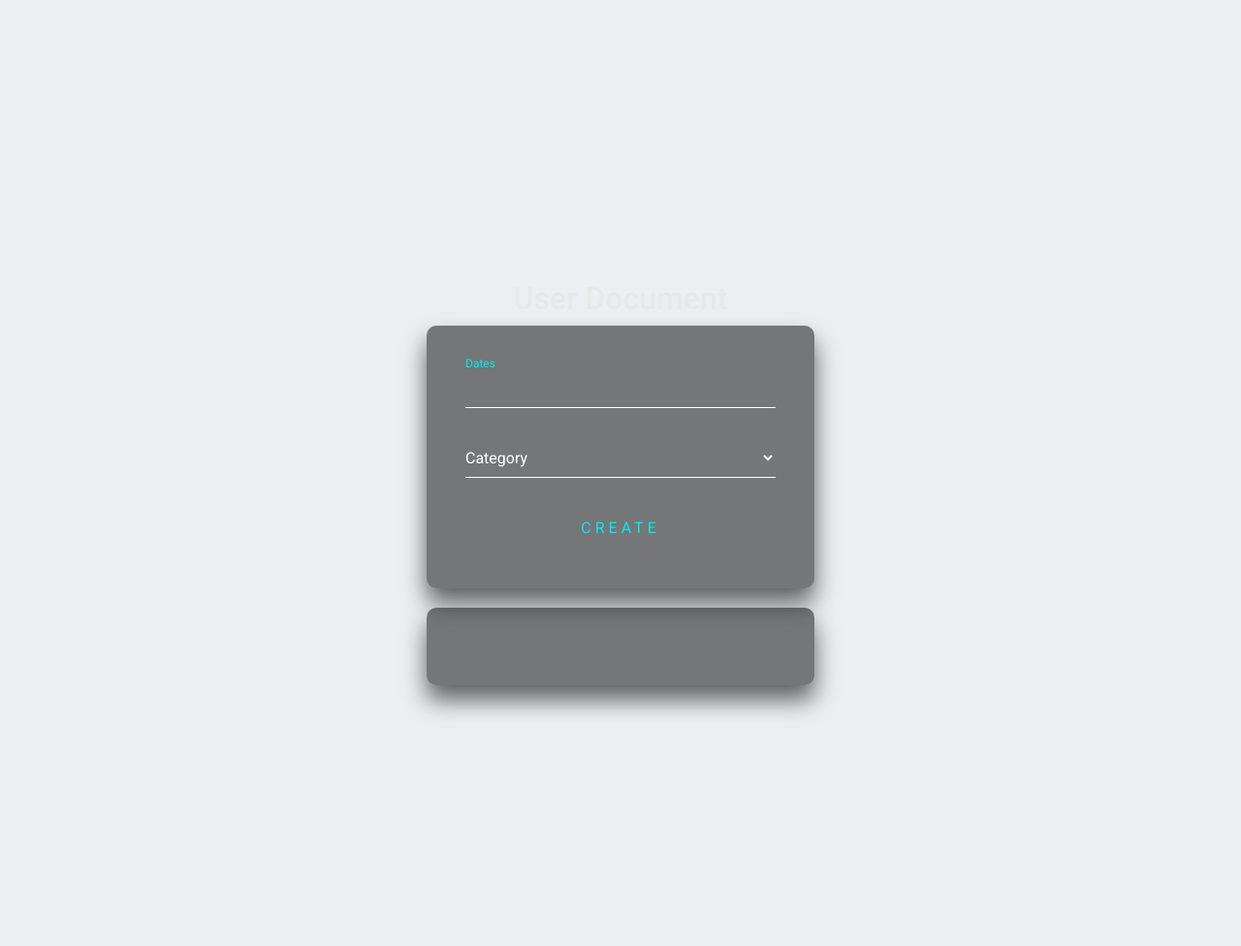
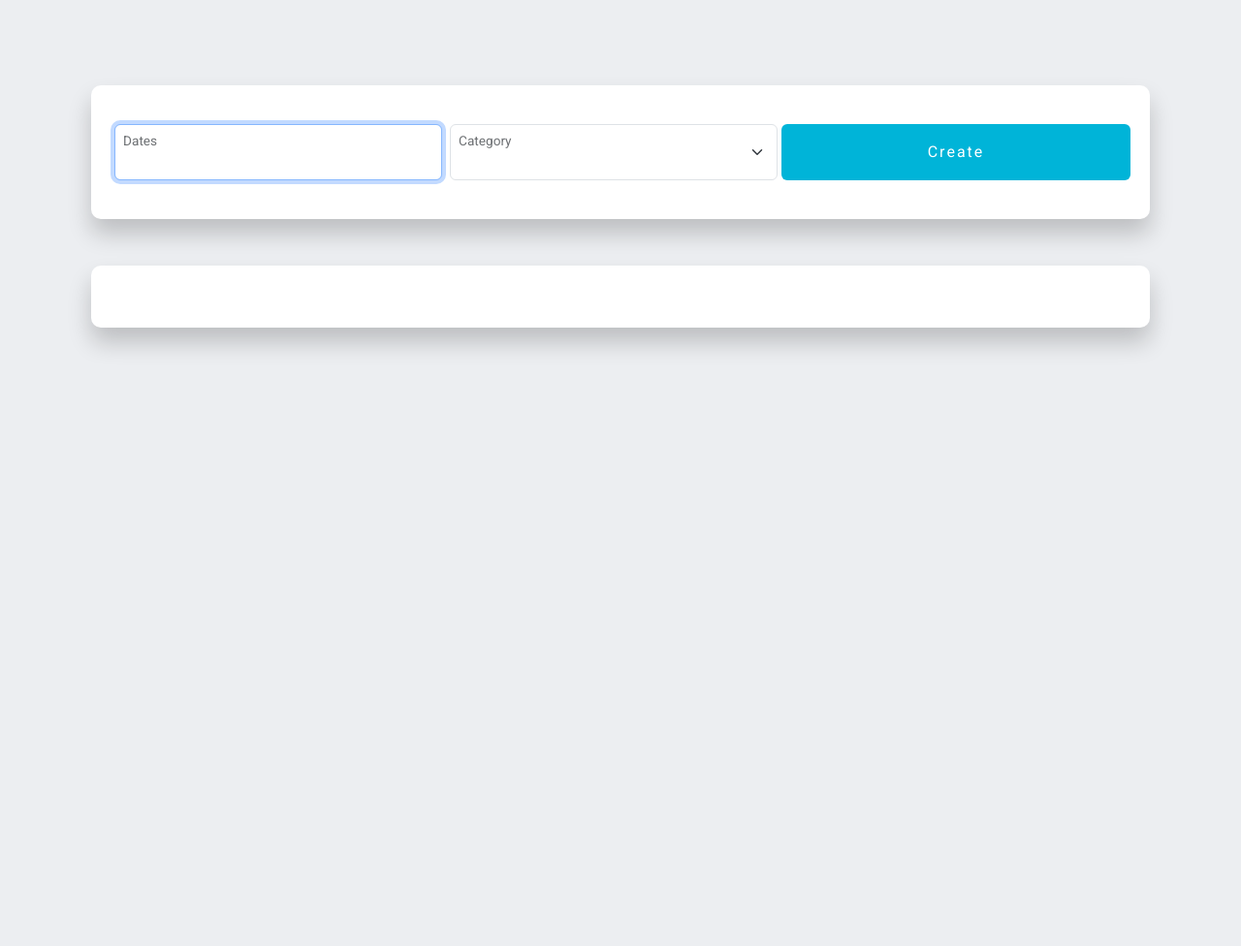
Before and after one commit to datogoglidze/cs50x-intranet, a Python web app: template intranet/front/templates/user_documents.html in a window 1280 px wide. Shown: the whole page at 97% size. After the commit the page ends 361 px from the top, so only its background shows below. Run offline with Jinja, Linux system fonts and the light colour scheme; the template is opened without the code that fills it, so the values that code supplies are empty.

Commit message:
Refactor User Documents page (#77)

```diff
--- a/intranet/front/templates/user_documents.html
+++ b/intranet/front/templates/user_documents.html
@@ -1,139 +1,54 @@
 {% extends "layout.html" %} {% block title %}Documents {% endblock %} {% block
 main %}
 <style>
-    .container {
-        display: flex;
-        flex-direction: column;
-        align-items: center;
-        justify-content: center;
-        min-height: 100vh;
-        padding: 20px;
-    }
-
     .box {
-        width: 100%;
-        max-width: 400px;
-        padding: 40px;
-        background: rgba(0, 0, 0, 0.5);
-        box-sizing: border-box;
-        box-shadow: 0 15px 25px rgba(0, 0, 0, 0.6);
+        background: #ffffff;
+        box-shadow: 0 15px 25px rgba(0, 0, 0, 0.2);
         border-radius: 10px;
-        margin-bottom: 20px;
-        color: #e8e8e8;
-    }
-
-    .box h2 {
-        margin: 0 0 30px;
-        padding: 0;
-        color: #fff;
-        text-align: center;
-    }
-
-    .box .user-box {
+        padding: 2.5rem 1.5rem 1.5rem 1.5rem;
         position: relative;
     }
 
-    .box .user-box input,
-    .box .user-box select {
-        width: 100%;
-        padding: 10px 0;
+
+    .box form button {
+        padding: 10px 10px;
         font-size: 16px;
-        color: #fff;
-        margin-bottom: 30px;
-        border: none;
-        border-bottom: 1px solid #fff;
-        outline: none;
-        background: transparent;
+        letter-spacing: 2px;
+        color: #ffffff;
+        background: #00b4d8;
     }
 
-    .box .user-box option {
-        color: #000;
-        background: #fff;
-    }
-
-    .box .user-box label {
-        position: absolute;
-        top: 0;
-        left: 0;
-        padding: 10px 0;
-        font-size: 16px;
+    .box form button:hover {
+        background: #0077b6;
         color: #fff;
-        pointer-events: none;
-        transition: 0.5s;
-    }
-
-    .box .user-box input:focus ~ label,
-    .box .user-box input:valid ~ label,
-    .box .user-box select:focus ~ label,
-    .box .user-box select:valid ~ label {
-        top: -20px;
-        left: 0;
-        color: #03e9f4;
-        font-size: 12px;
-    }
-
-    .box form button,
-    .box form a {
-        position: relative;
-        display: inline-block;
-        padding: 10px 20px;
-        color: #03e9f4;
-        font-size: 16px;
-        text-decoration: none;
-        text-transform: uppercase;
-        overflow: hidden;
-        transition: 0.5s;
-        letter-spacing: 4px;
-        border: none;
-        background: none;
-        cursor: pointer;
-    }
-
-    .box form button:hover,
-    .box form a:hover {
-        background: #03e9f4;
-        color: #fff;
-        border-radius: 5px;
-        box-shadow:
-            0 0 5px #03e9f4,
-            0 0 25px #03e9f4,
-            0 0 50px #03e9f4,
-            0 0 100px #03e9f4;
-    }
-
-    .section p {
-        margin: 10px 0;
     }
 </style>
 
-<div class="container">
-    <h2 style="color: #e8e8e8">User Document</h2>
-
-    <div class="box details-box">
-        <form action="/documents" method="post">
-            <div class="user-box">
-                <input autocomplete="off" autofocus type="text" name="dates" />
-                <label>Dates</label>
+<div class="box mb-5">
+    <form class="row g-2" action="/documents" method="post">
+        <div class="col-md form-floating mb-3">
+            <input class="form-control" id="floatingDate" autocomplete="off" autofocus type="text" name="dates"
+                   placeholder="Dates" required/>
+            <label for="floatingDate">Dates</label>
         </div>
-            <div class="user-box">
-                <select name="category" required>
+        <div class="col-md form-floating mb-3">
+            <select class="form-select" id="floatingCategory" name="category" required>
                 <option value="" disabled selected></option>
                 <option value="paid_vacation">Paid Vacation</option>
                 <option value="unpaid_vacation">Unpaid Vacation</option>
             </select>
-                <label>Category</label>
+            <label for="floatingCategory">Category</label>
         </div>
-            <button class="btn" type="submit">Create</button>
+        <button class="btn col-md mb-3" type="submit">Create</button>
     </form>
 </div>
 
-    <div class="box section">
+<div class="box">
     {% for document in documents %}
     <button onclick="window.location.href='/documents/{{ document }}'">
         {{ document }}
     </button>
     {% endfor %}
 </div>
-</div>
 
 {% endblock %}
```
Lines whose indentation alone changed are shown as unchanged.
